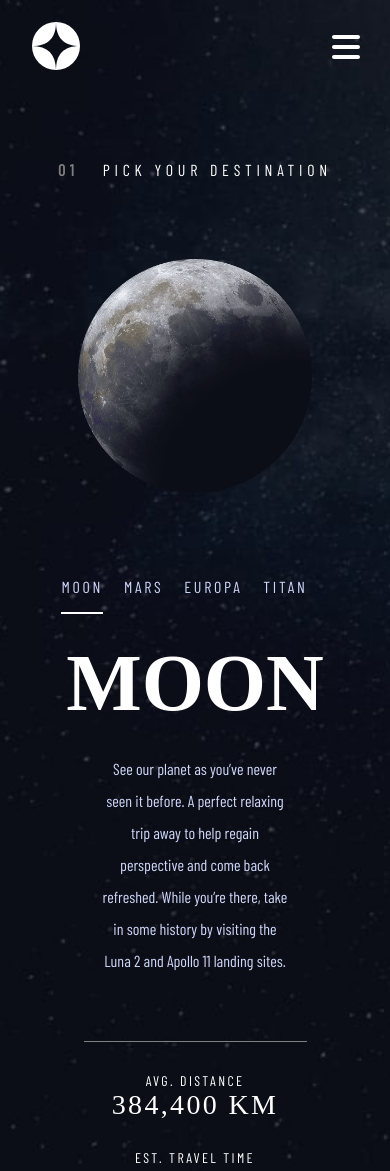
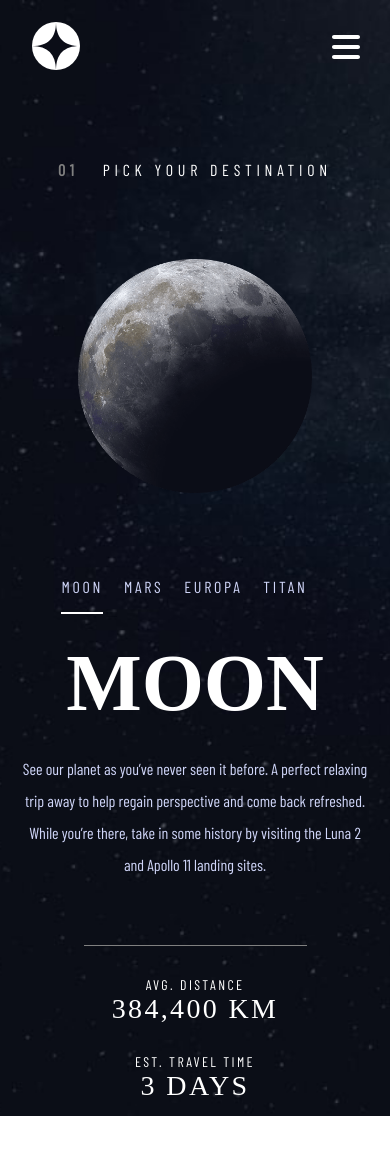
Before and after one commit to ThomasRousseau1/space-tourism, a React (Create React App) app: page /destination in a window 390 px wide. Shown: the top 1171 px of the page. After the commit the page ends 1116 px from the top, so only its background shows below. Built offline with nearby package versions, Linux system fonts and the light colour scheme.

Commit message:
margin correction for distance page for tablet and mobile

```diff
--- a/src/sass/layout/_responsive.scss
+++ b/src/sass/layout/_responsive.scss
@@ -60,14 +60,16 @@
             align-self: center;
             margin-top: 5rem;
             text-align: center;
-            .destination__text {
-                padding: 0 5rem 0 5rem;
-            }
+            // .destination__text {
+            //     padding: 0 5rem 0 5rem;
+            // }
             hr {
                 margin: 4rem 4rem 1rem 4rem;
             }
             .destination__distance {
-                padding: 0 7rem 0 7rem;
+                // padding: 0 7rem 0 7rem;
+                display: flex;
+                flex-direction: row;
             }
         }
     }
@@ -174,7 +176,6 @@
         }
         &__containerRight {
             .destination__distance {
-                flex-direction: column;
                 margin: 0;
                 padding: 0;
             }
@@ -277,6 +278,9 @@
             .destination__title2 {
                 font-size: 5rem;
             }
+            .destination__distance {
+                flex-direction: column;
+            }
         }
     }
     .crew {
```
